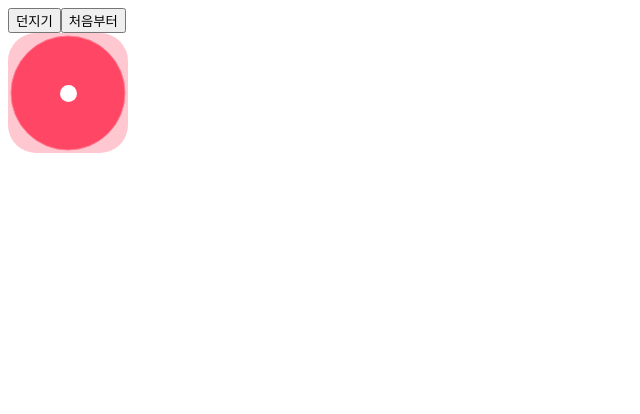
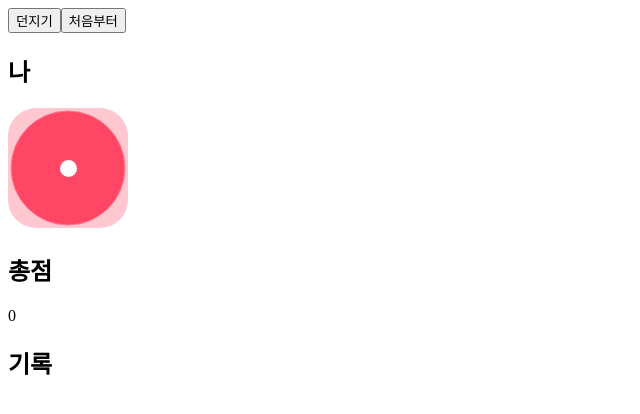
Before and after one commit to Jihana030/24portfolio, a React (Create React App) app in the folder reactstudy/dicegame/: page / in a window 1280 px wide. Shown: the top 414 px of the page, without its empty margins (0-640 px from the left). Built offline with nearby package versions, Linux system fonts and the light colour scheme.

Commit message:
reactstudy 240213(1) reference data type state

```diff
--- a/reactstudy/dicegame/src/App.js
+++ b/reactstudy/dicegame/src/App.js
@@ -1,4 +1,4 @@
-import {useState} from 'react'; //state는 불러와서 써야함.
+import { useState } from 'react'; //state는 불러와서 써야함.
 import Button from './Button';
 import Dice from './Dice';
 
@@ -9,14 +9,28 @@ function random(n) {
 function App() {
   const [num, setNum] = useState(1);
   // [state값, setter함수(state값 변경, setter함수로만 가능)] = useState(초기값)
+  const [sum, setSum] = useState(0);
+  const [gameHistory, setGameHistory] = useState([]);
 
   const handleRollClick = () => {
     const nextNum = random(6);
     setNum(nextNum);
+    setSum(sum + nextNum);
+    // gameHistory.push(nextNum);
+    // setGameHistory(gameHistory);
+    /*
+    배열은 참조형이기 때문에 주솟값을 가져온다.
+    즉, 기존 주소가 변경되지 않으면(혹은 값이 변경되지않으면) 리액트는 리랜더링해주지않는다.
+    따라서 위의 setGameHistory를 쓰면 안되고
+    아래처럼 spread를 쓰던지해야한다.(메소드, 할당연산자 X) 반드시 새로운 값으로.
+    */
+    setGameHistory([...gameHistory. nextNum]);
   }
 
-  const handleClearClick=()=>{
+  const handleClearClick = () => {
     setNum(1);
+    setSum(0);
+    setGameHistory([]);
   }
 
   return (
@@ -25,7 +39,14 @@ function App() {
         <Button onClick={handleRollClick}>던지기</Button>
         <Button onClick={handleClearClick}>처음부터</Button>
       </div>
-      <Dice color='red' num={num}/>
+      <div>
+        <h2>나</h2>
+        <Dice color='red' num={num} />
+        <h2>총점</h2>
+        <p>{sum}</p>
+        <h2>기록</h2>
+        <p>{gameHistory.join(', ')}</p>
+      </div>
     </div>
   );
 }
```
